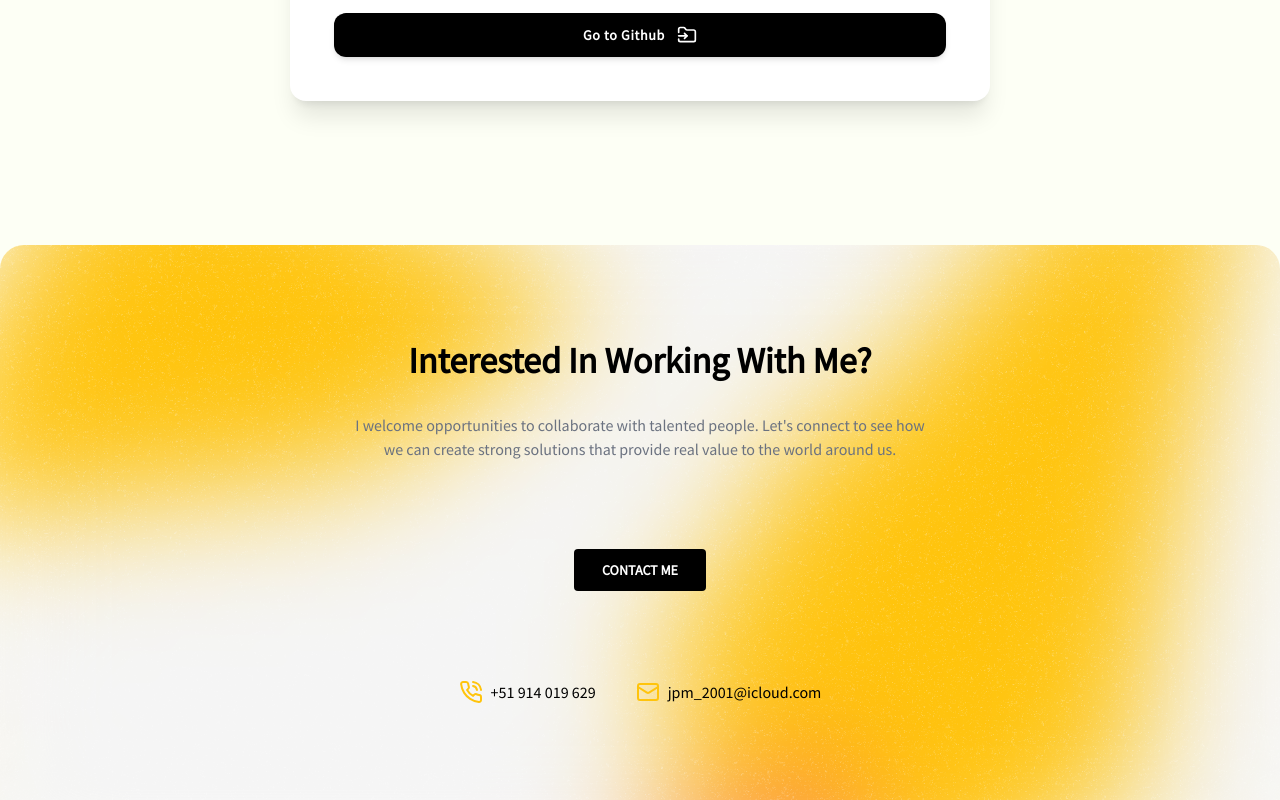
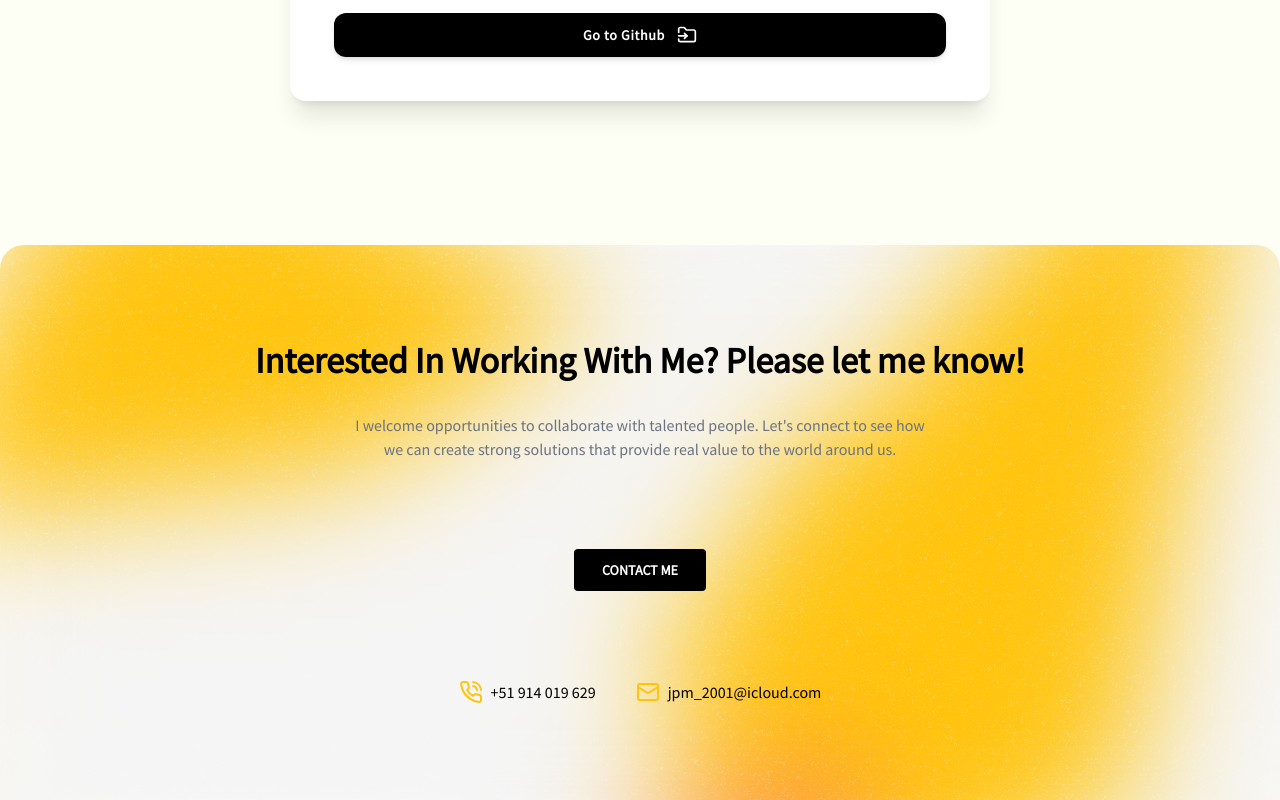
Before and after one commit to kralion/portfolio, a React (Vite) app: page / in a window 1280 px wide. Shown: the part 3580-4380 px from the top of the page. Built offline with nearby package versions, Linux system fonts and the light colour scheme.

Commit message:
Refactor styling in Contact component

```diff
--- a/src/App.jsx
+++ b/src/App.jsx
@@ -3,7 +3,6 @@ import About from "./pages/About";
 import Experience from "./pages/Experience";
 import TechStack from "./pages/TechStack";
 import Contact from "./pages/Contact";
-
 function App() {
   return (
     <div className="App">
--- a/src/pages/Contact.jsx
+++ b/src/pages/Contact.jsx
@@ -11,7 +11,7 @@ export default function Contact() {
         backgroundRepeat: "no-repeat",
         backgroundPosition: "center",
       }}
-      className=" lg:p-24 rounded-t-3xl py-10 mt-36 space-y-8 text-center font-Source-Sans-Pro"
+      className=" font-Source-Sans-Pro mt-36 space-y-8 rounded-t-3xl py-10 text-center lg:p-24"
     >
       <div
         data-aos="fade-in"
@@ -19,8 +19,8 @@ export default function Contact() {
         data-aos-duration="500"
         className="space-y-8"
       >
-        <h3 className="lg:text-4xl text-2xl font-bold">
-          Interested In Working With Me?
+        <h3 className="text-2xl font-bold lg:text-4xl">
+          Interested In Working With Me? Please let me know!
         </h3>
         <h5 className=" text-gray-500 lg:px-64">
           I welcome opportunities to collaborate with talented people. Let's
@@ -39,17 +39,17 @@ export default function Contact() {
           rel="noreferrer"
           href="https://www.linkedin.com/in/joan-paucar/"
         >
-          <button className="button lg:text-md text-sm  rounded group font-Source-Sans-Pro my-14 font-bold uppercase ">
+          <button className="button lg:text-md font-Source-Sans-Pro  group my-14 rounded text-sm font-bold uppercase ">
             Contact Me
           </button>
         </a>
       </div>
-      <div className="flex justify-center m-3 lg:mx-0 font-Source-Sans-Pro gap-10">
+      <div className="font-Source-Sans-Pro m-3 flex justify-center gap-10 lg:mx-0">
         <a
           target="_blank"
           rel="noreferrer"
           href="https://wa.me/51914019629"
-          className="flex cursor-pointer hover:opacity-70 items-center gap-2"
+          className="flex cursor-pointer items-center gap-2 hover:opacity-70"
         >
           <PhoneCall color="#ffc40c" />
           +51 914 019 629
@@ -59,7 +59,7 @@ export default function Contact() {
           rel="noreferrer"
           href="mailto:jpm_2001@icloud.com?subject=Contact to DvJoan,%20J!&body=Hi Joan,%20I see your portfolio and ... !
             "
-          className="flex cursor-pointer hover:opacity-70 items-center gap-2"
+          className="flex cursor-pointer items-center gap-2 hover:opacity-70"
         >
           <Mail color="#ffc40c" />
           jpm_2001@icloud.com
--- a/src/pages/Experience.jsx
+++ b/src/pages/Experience.jsx
@@ -32,7 +32,7 @@ export default function Experience() {
             "supabase",
             "prisma",
           ]}
-          demoLink="#"
+          demoLink="https://main--superlative-biscotti-39a22f.netlify.app"
           projectImage={ExayaRepoCover}
           projectLink="https://github.com/Dv-Joan/exaya"
         />
```
